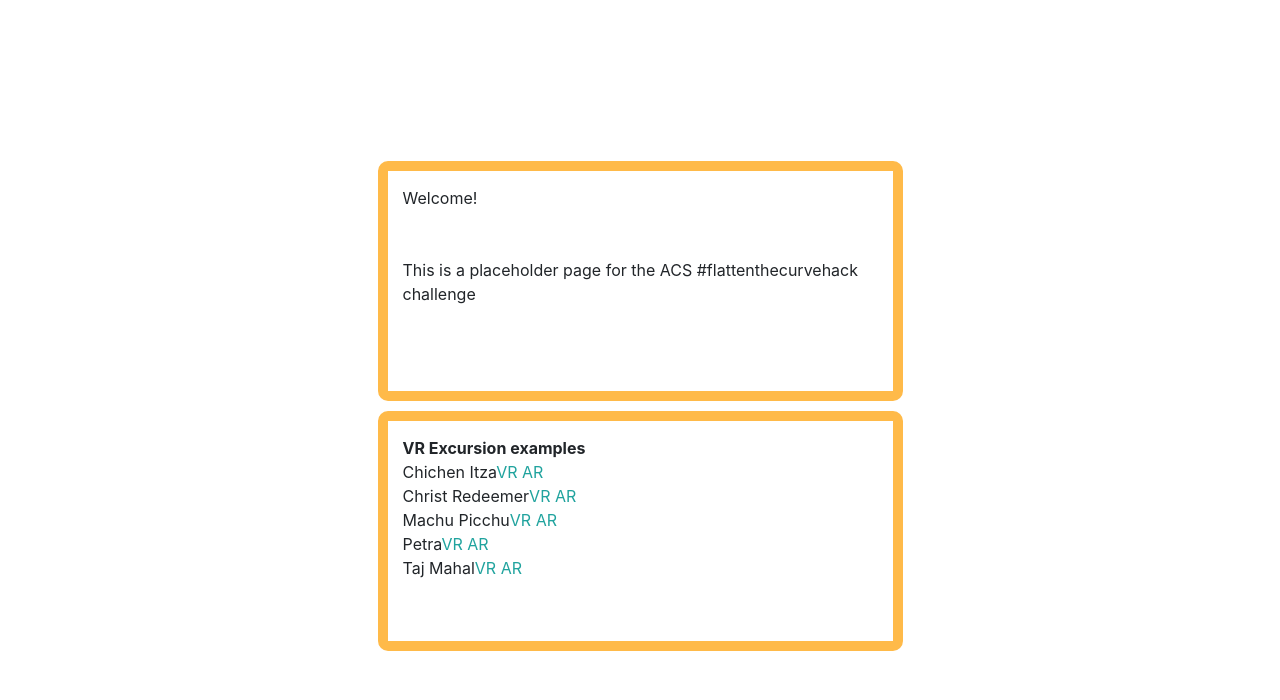
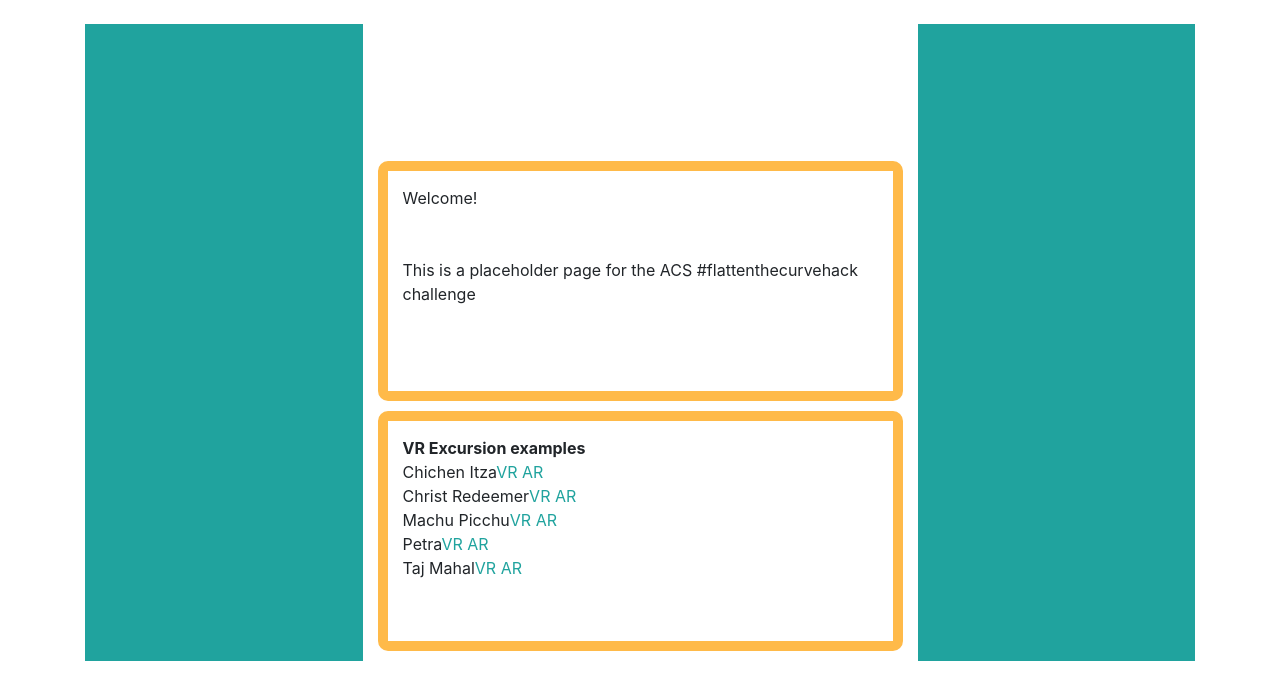
Before and after one commit to karwalski/classparty, a PHP site: page / in a window 1280 px wide. Shown: the part 56-756 px from the top of the page. Run offline with PHP 8.4, Linux system fonts and the light colour scheme; some libraries are stand-ins or nearby versions; some web fonts are replaced.

Commit message:
style side bars

```diff
--- a/htdocs/css/styles.css
+++ b/htdocs/css/styles.css
@@ -88,8 +88,13 @@ a:active {
 
 #sidebar {
     text-align: center;
-	 width: 10vw;
 	display: inline-block;
+	background-color: #20A39E;
+
+}
+#assignments {
+    text-align: center;
+	background-color: #20A39E;
 
 }
 
```
